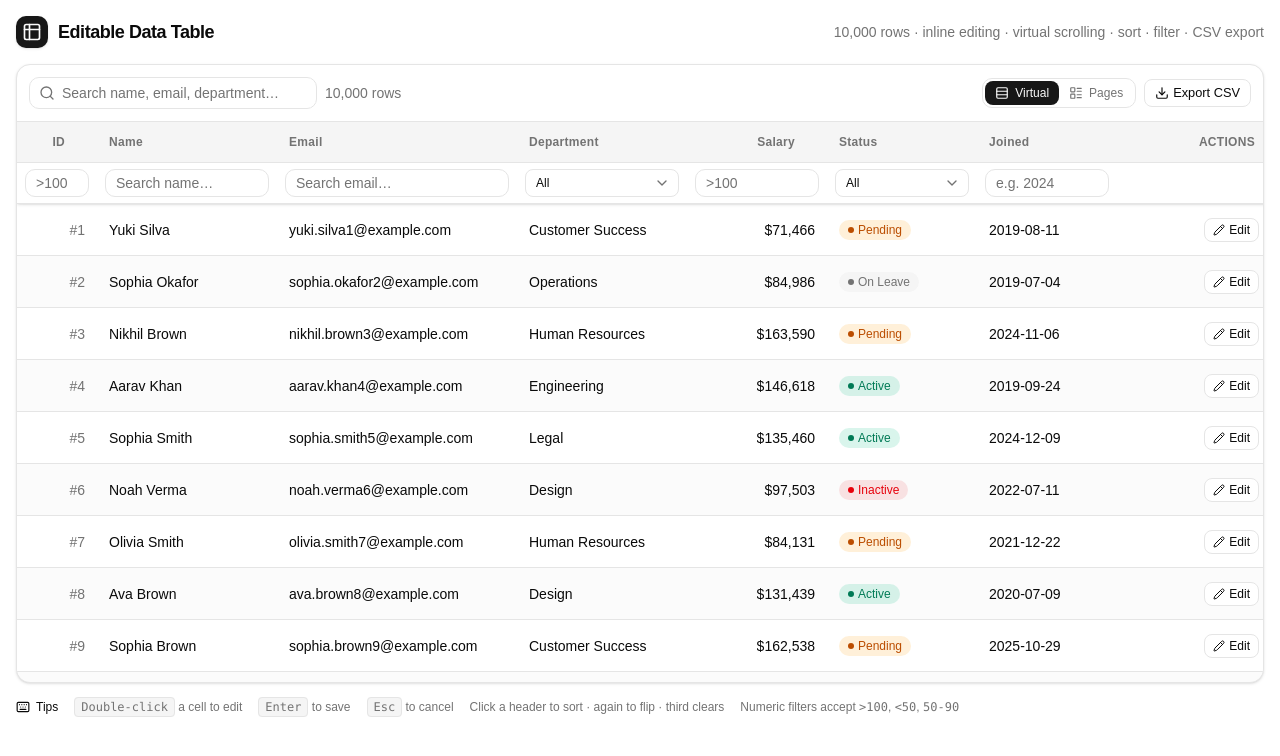
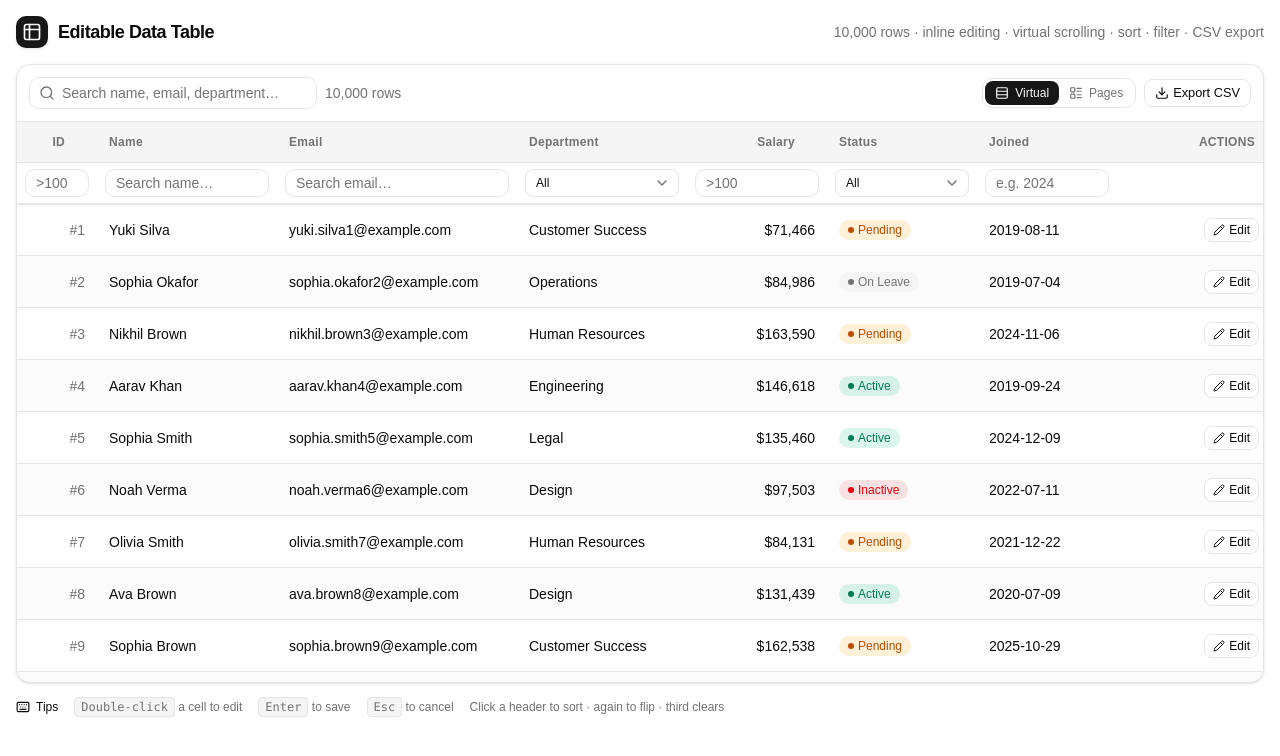
Before and after one commit to vishkx/advanced-editable-data-table, a React (Vite) app: page / in a window 1280 px wide. Shown: the top 756 px of the page. Built offline with nearby package versions, Linux system fonts and the light colour scheme.

Commit message:
Move numeric filter hint from footer to input tooltip

```diff
--- a/src/App.tsx
+++ b/src/App.tsx
@@ -45,10 +45,6 @@ function Tips() {
         to cancel
       </span>
       <span>Click a header to sort · again to flip · third clears</span>
-      <span>
-        Numeric filters accept <code>&gt;100</code>, <code>&lt;50</code>,{" "}
-        <code>50-90</code>
-      </span>
     </div>
   );
 }
--- a/src/components/table/FilterRow.tsx
+++ b/src/components/table/FilterRow.tsx
@@ -53,6 +53,11 @@ export function FilterRow() {
                 aria-label={`Search ${col.header}`}
                 value={columnFilters[col.key] ?? ""}
                 onChange={(e) => setColumnFilter(col.key, e.target.value)}
+                title={
+                  col.type === "number"
+                    ? "Examples: >100, <50, 50-90"
+                    : undefined
+                }
                 placeholder={
                   col.type === "number"
                     ? ">100"
```
